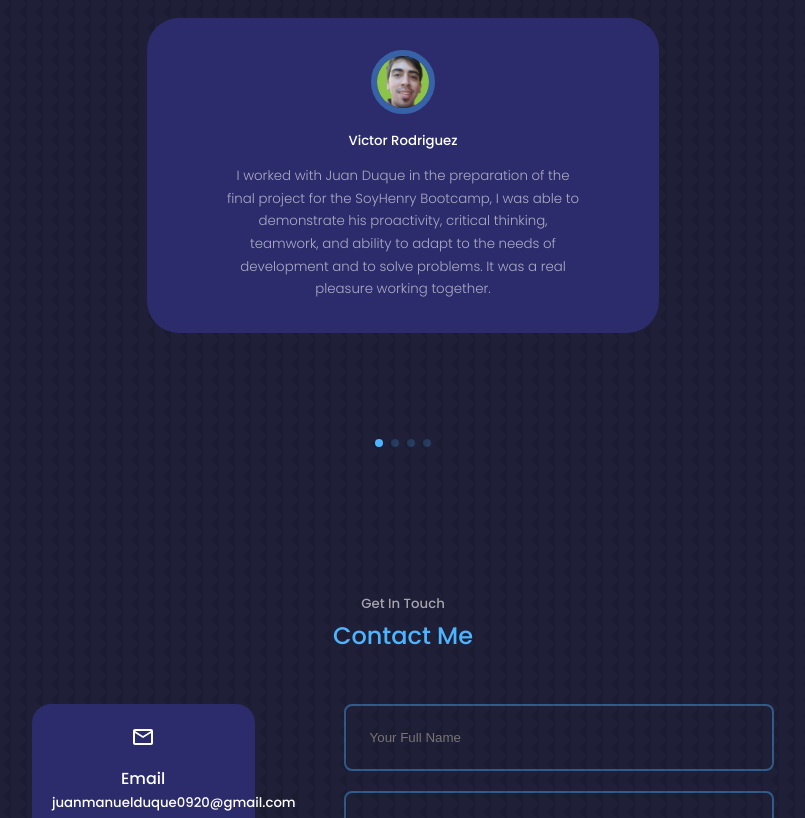
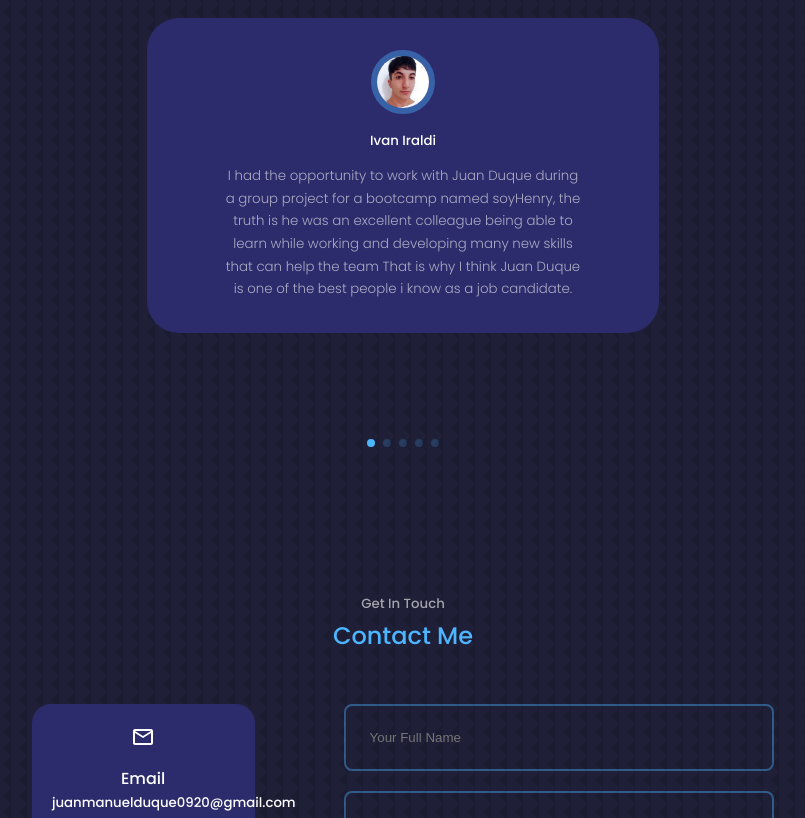
Before and after one commit to ShitoinTokyo-3/My-portfolio, a React (Create React App) app: page / in a window 1280 px wide. Shown: the part 3820-4638 px from the top of the page, without its empty margins (237-1042 px from the left). Built offline with nearby package versions, Linux system fonts and the light colour scheme.

Commit message:
Camentario Ivan

```diff
--- a/src/components/testimonials/Testimonials.jsx
+++ b/src/components/testimonials/Testimonials.jsx
@@ -4,6 +4,7 @@ import Nata from '../../assets/Nata.jpeg';
 import Felipe from '../../assets/Felipe.jpeg';
 import Victor from '../../assets/Victor.png';
 import Pablo from '../../assets/Pablo.jpg';
+import Ivan from '../../assets/Ivan.jpeg';
 
 import { Pagination } from 'swiper';
 
@@ -15,6 +16,10 @@ import 'swiper/css/pagination';
 const Testimonials = () => {
     const data = [
         {
+            avatar: Ivan,
+            name: 'Ivan Iraldi',
+            review: 'I had the opportunity to work with Juan Duque during a group project for a bootcamp named soyHenry, the truth is he was an excellent colleague being able to learn while working and developing many new skills that can help the team That is why I think Juan Duque is one of the best people i know as a job candidate.'
+        },{
             avatar: Victor,
             name: 'Victor Rodriguez',
             review: 'I worked with Juan Duque in the preparation of the final project for the SoyHenry Bootcamp, I was able to demonstrate his proactivity, critical thinking, teamwork, and ability to adapt to the needs of development and to solve problems. It was a real pleasure working together.'
```
Also changed, not shown: src/assets/Ivan.jpeg (added).
